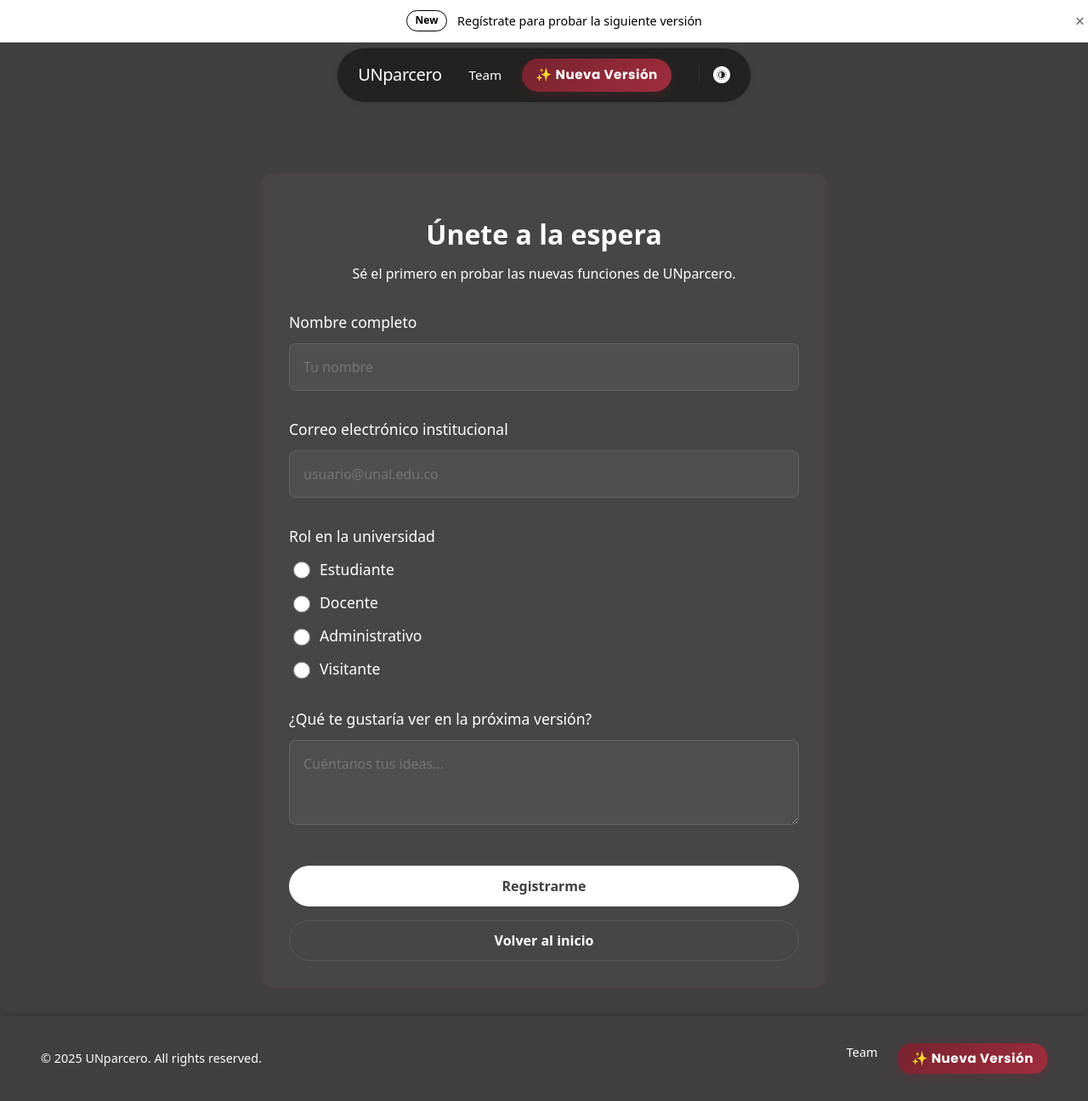
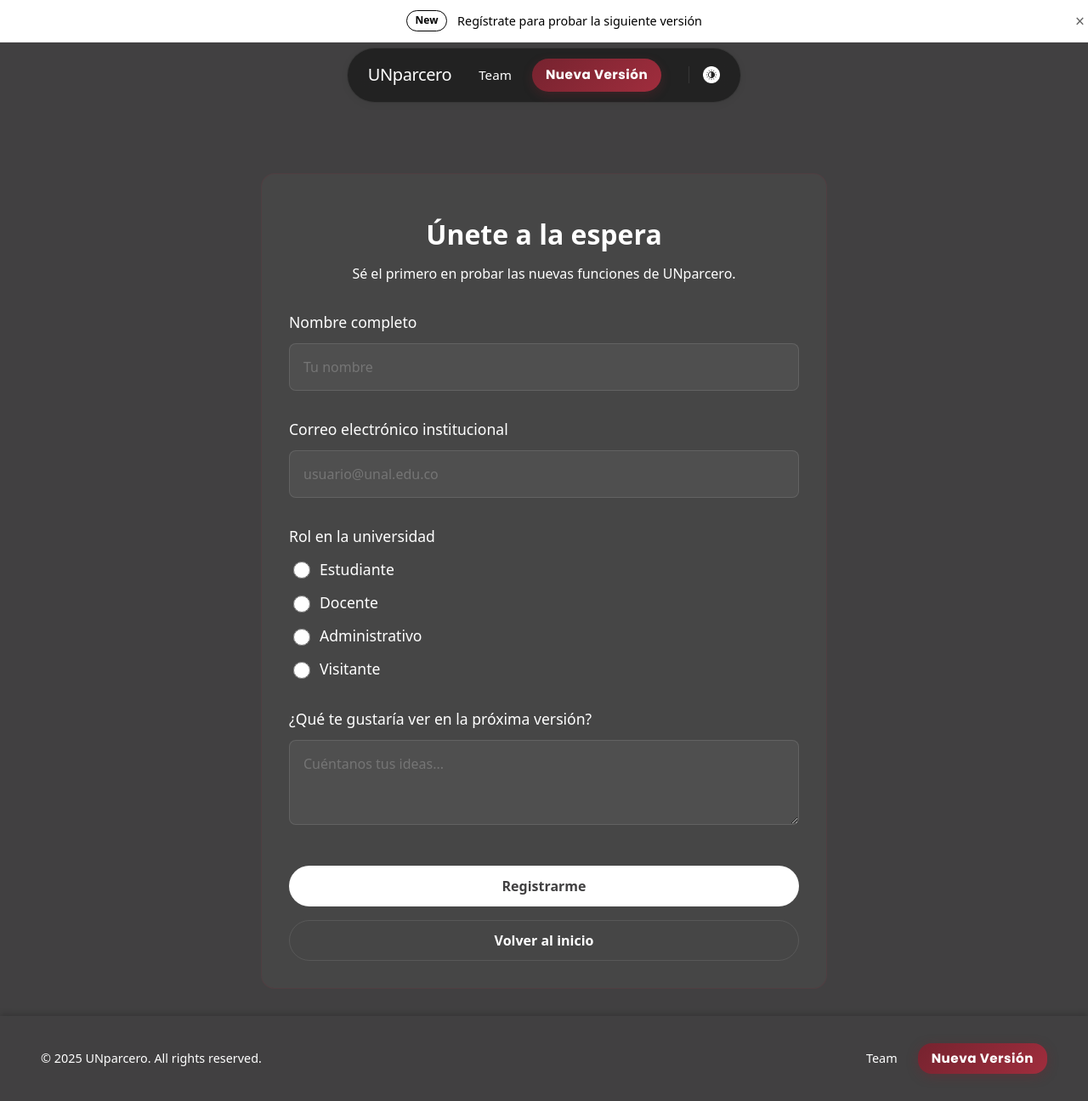
Before and after one commit to robmdz/un_agent, a React app in the folder frontend/: page /register in a window 1280 px wide. Shown: the whole page at 85% size. Built offline with nearby package versions, Linux system fonts and the light colour scheme; the HTML template or start-up script is replaced by a standard one.

Commit message:
Refactor footer and navbar components to remove emoji from "Nueva Versión" link; enhance footer styles with alignment adjustments for better layout consistency.

```diff
--- a/frontend/src/components/footer.tsx
+++ b/frontend/src/components/footer.tsx
@@ -16,7 +16,7 @@
         <div className="footer-right">
           <a href="/team">Team</a>
           <a href="/register" className="special-link-footer">
-            ✨ Nueva Versión
+            Nueva Versión
           </a>
         </div>
       </div>
--- a/frontend/src/components/navbar.tsx
+++ b/frontend/src/components/navbar.tsx
@@ -23,7 +23,7 @@
                     <div className="navbar-links">
                         <Link to="/team">Team</Link>
                         <Link to="/register" className="special-link">
-                            ✨ Nueva Versión
+                            Nueva Versión
                         </Link>
                     </div>
 
--- a/frontend/src/styles/footer.css
+++ b/frontend/src/styles/footer.css
@@ -27,6 +27,7 @@
 .footer-right {
   display: flex;
   gap: 1.5rem;
+  align-items: center;
 }
 
 .footer-right a {
```
